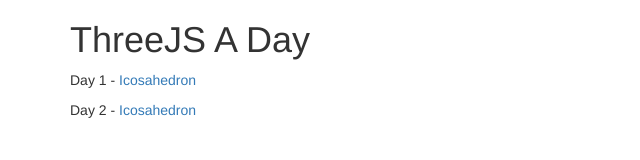
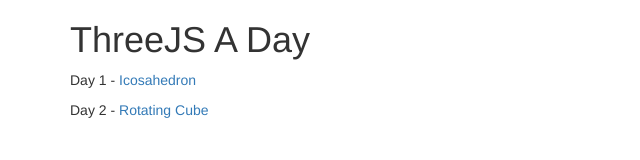
Before and after one commit to edmundquintero/threejs-playground, a plain HTML site: page index.html in a window 1280 px wide. Shown: the full height of the page, 0-640 px from the left. Drawn offline with nearby package versions, Linux system fonts and the light colour scheme.

Commit message:
Fixed link text

```diff
--- a/index.html
+++ b/index.html
@@ -8,7 +8,7 @@
     <div class="container">
       <h1>ThreeJS A Day</h1>
       <p>Day 1 - <a href='day1/index.html'>Icosahedron</a></p>
-      <p>Day 2 - <a href='day2/index.html'>Icosahedron</a></p>
+      <p>Day 2 - <a href='day2/index.html'>Rotating Cube</a></p>
     </div>
   </body>
 </html>
```
